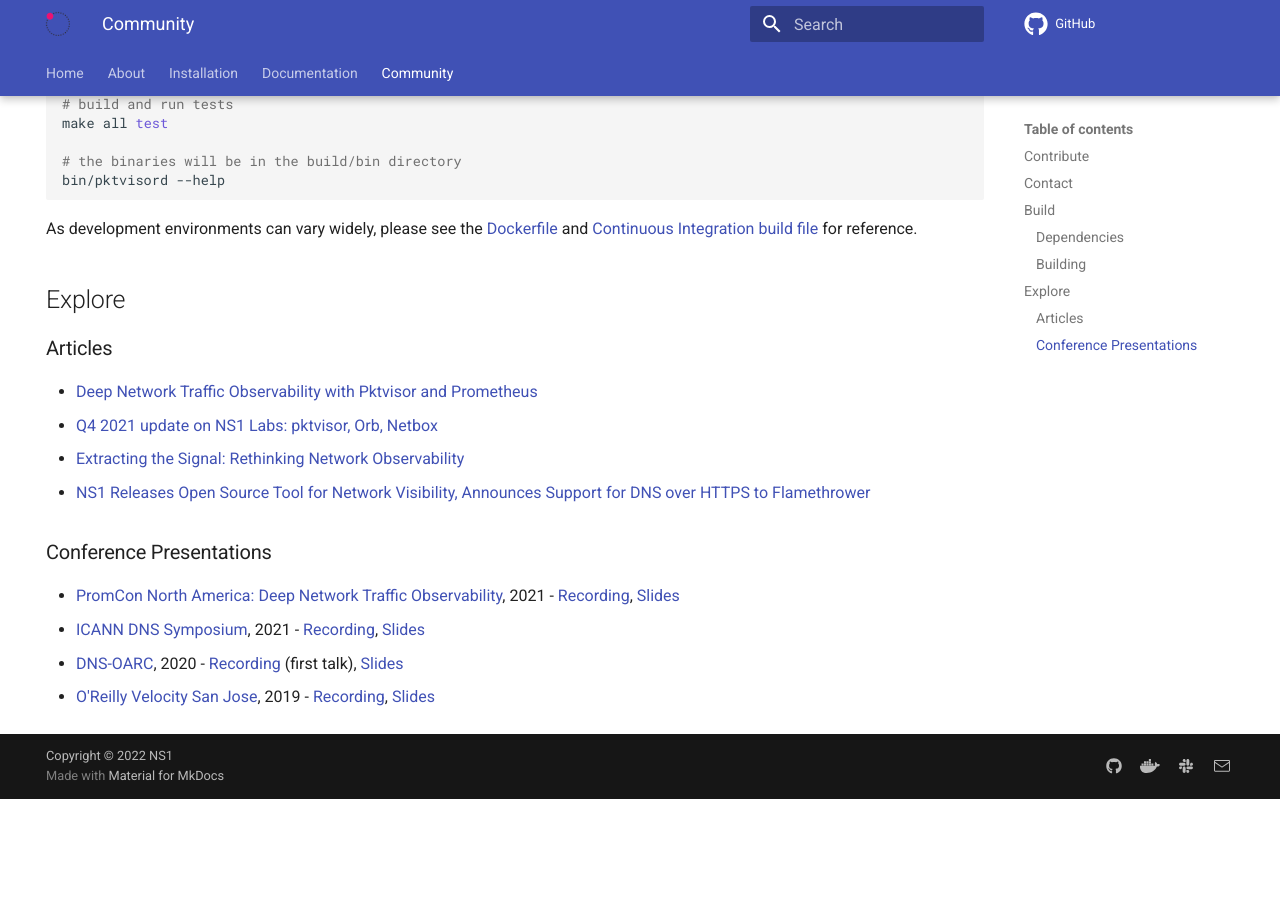
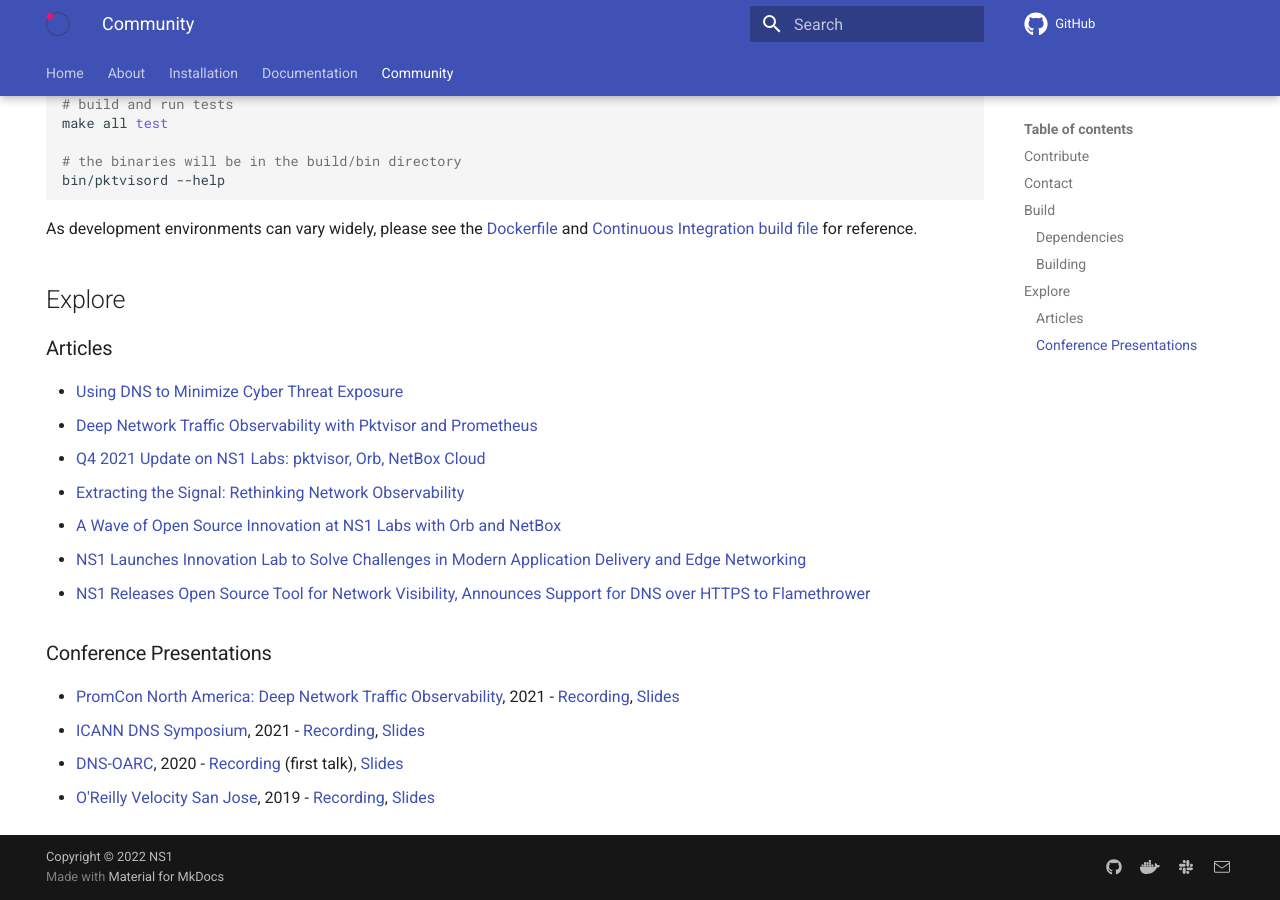
Before and after one commit to orb-community/pktvisor-website, an MkDocs documentation site: the page built from docs/contact.md, in a window 1280 px wide and 900 px high, scrolled down 1390 px. Built offline with MkDocs 1.6.1 and Material for MkDocs 9.7.7, drawn with Linux system fonts in a browser that asks for light colours; comment, search, counter and statistics services are not loaded; before the commit the page ends 2189 px from its top, so only the background shows below that.

Commit message:
link added to latest blog post

```diff
--- a/docs/contact.md
+++ b/docs/contact.md
@@ -59,9 +59,12 @@
 ## Explore
 
 ### Articles
+* [Using DNS to Minimize Cyber Threat Exposure](https://ns1.com/blog/using-dns-to-minimize-cyber-threat-exposure)
 * [Deep Network Traffic Observability with Pktvisor and Prometheus](https://ns1.com/blog/deep-network-traffic-observability-pktvisor-prometheus)
-* [Q4 2021 update on NS1 Labs: pktvisor, Orb, Netbox](https://ns1.com/blog/an-update-on-open-source-innovation-at-ns1-labs?utm_content=buffer1816e&utm_medium=social&utm_source=twitter&utm_campaign=nstw)
+* [Q4 2021 Update on NS1 Labs: pktvisor, Orb, NetBox Cloud](https://ns1.com/blog/an-update-on-open-source-innovation-at-ns1-labs?utm_content=buffer1816e&utm_medium=social&utm_source=twitter&utm_campaign=nstw)
 * [Extracting the Signal: Rethinking Network Observability](https://ns1.com/blog/extracting-the-signal-rethinking-network-observability)
+* [A Wave of Open Source Innovation at NS1 Labs with Orb and NetBox](https://ns1.com/blog/a-wave-of-open-source-innovation-at-ns1-labs-with-orb-and-netbox)
+* [NS1 Launches Innovation Lab to Solve Challenges in Modern Application Delivery and Edge Networking](https://ns1.com/press/ns1-launches-innovation-lab-to-solve-challenges-in-modern-application-delivery-and-edge-networking)
 * [NS1 Releases Open Source Tool for Network Visibility, Announces Support for DNS over HTTPS to Flamethrower](https://ns1.com/press/ns1-releases-open-source-tool-for-network-visibility-announces-support-for-dns-over-https-to-flamethrower)
 
 ### Conference Presentations
```
